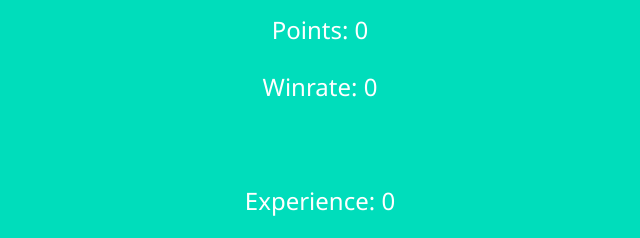
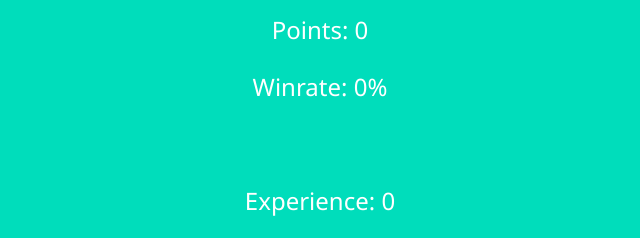
Before and after one commit to Flyspeck101/BattleTabs-Points-Calculator, a plain HTML site: page index.html in a window 1280 px wide. Shown: the part 271-509 px from the top of the page, 320-960 px from the left. Drawn offline with Linux system fonts and the light colour scheme.

Commit message:
Update index.html

```diff
--- a/index.html
+++ b/index.html
@@ -32,7 +32,7 @@
     <p id="error-loss"></p>
     <br>
     <p>Points: <span id="points">0</span></p>
-    <p>Winrate: <span id="win-rate">0</span></p>
+    <p>Winrate: <span id="win-rate">0</span>%</p>
     <br>
     <p>Experience: <span id="Experience">0</span></p>
     <p>Skill: <span id="Skill">0</span></p>
```
